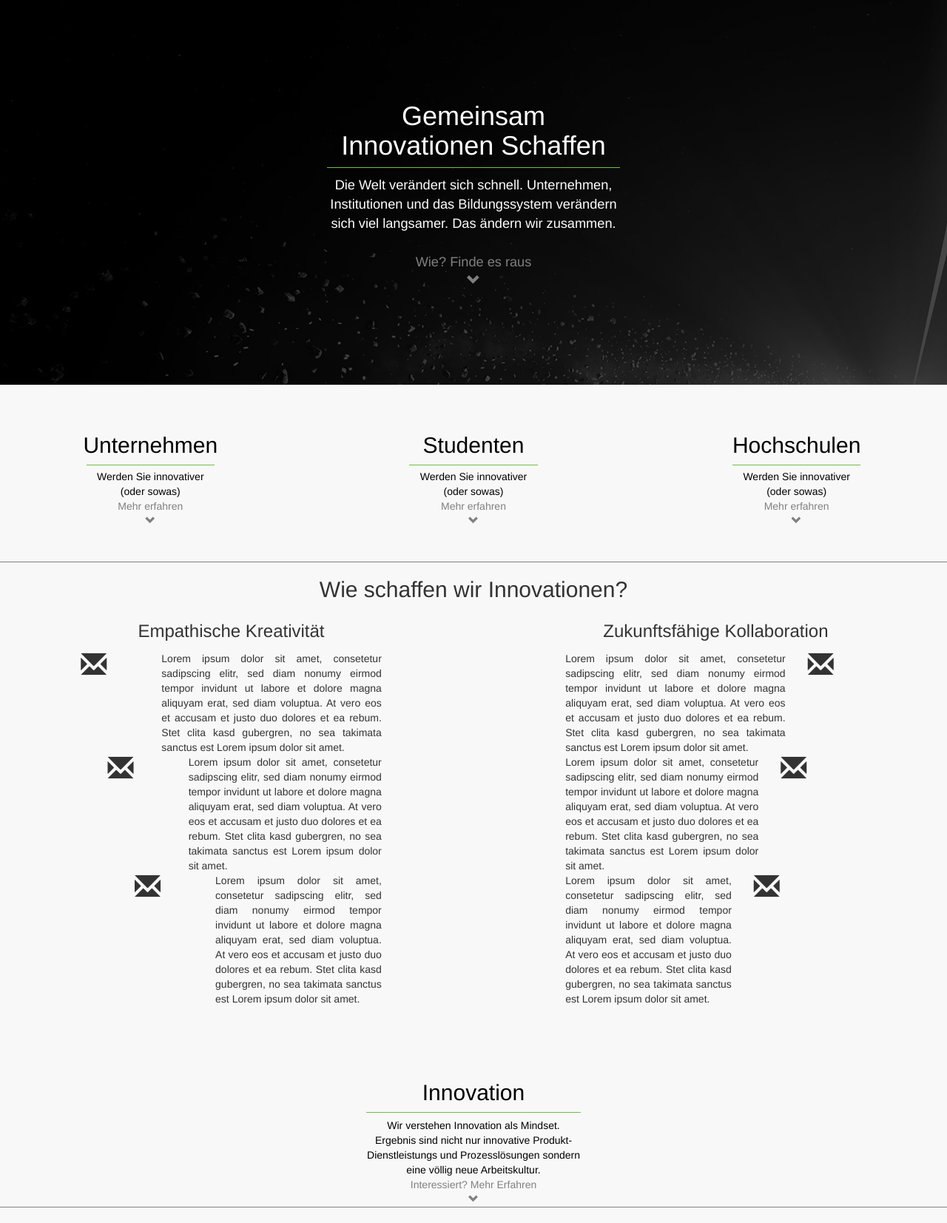
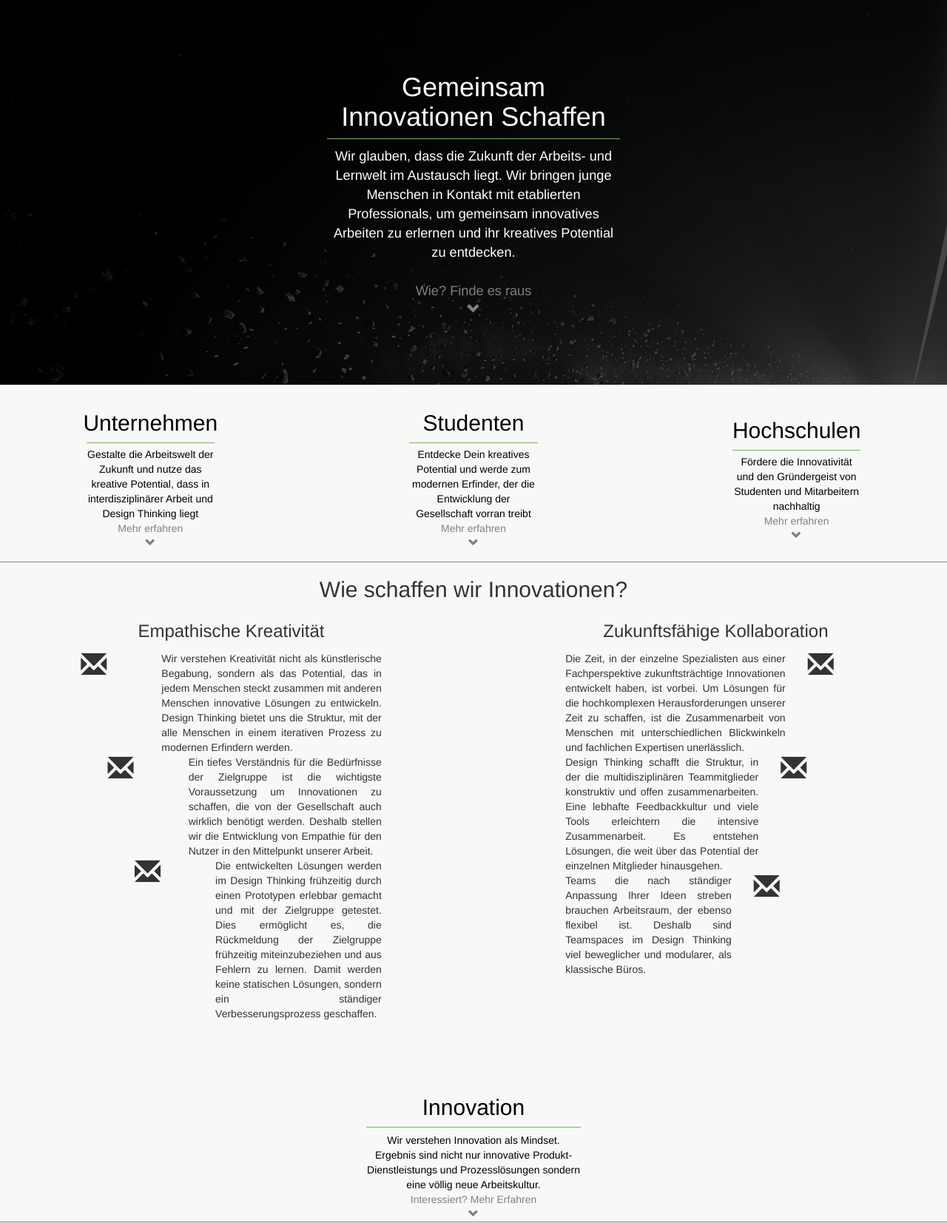
Before and after one commit to yannis216/protostart, a Django app: page / in a window 1280 px wide. Shown: the part 50-1703 px from the top of the page at 74% size. Run offline with Django 3.2, Linux system fonts and the light colour scheme; some libraries are stand-ins or nearby versions.

Commit message:
New content

```diff
--- a/home/templates/home/front_page.html
+++ b/home/templates/home/front_page.html
@@ -7,7 +7,8 @@
         <h1>Gemeinsam Innovationen Schaffen</h1>
         <div class="h_line"></div>
         <p class="vision_text">
-          Die Welt verändert sich schnell. Unternehmen, Institutionen und das Bildungssystem verändern sich viel langsamer. Das ändern wir zusammen. </br></br>
+          Wir glauben, dass die Zukunft der Arbeits- und Lernwelt im Austausch liegt. Wir bringen junge Menschen in Kontakt mit
+          etablierten Professionals, um gemeinsam innovatives Arbeiten zu erlernen und ihr kreatives Potential zu entdecken. </br></br>
           <a href="#how_container" class="vision_link smoothScroll">
             Wie? Finde es raus </br>
             <span class="glyphicon glyphicon-chevron-down" aria-hidden="true"></span>
@@ -23,7 +24,7 @@
         <h2>Unternehmen</h3>
         <div class="h_line">&nbsp</div>
 
-          Werden Sie innovativer (oder sowas) </br>
+          Gestalte die Arbeitswelt der Zukunft und nutze das kreative Potential, dass in interdisziplinärer Arbeit und Design Thinking liegt</br>
           <a href="#what_container" class="smoothScroll">
             Mehr erfahren </br>
             <span class="glyphicon glyphicon-chevron-down" aria-hidden="true"></span>
@@ -34,7 +35,7 @@
         <div class="col-md-6 col-md-offset-3 link_content">
           <h2>Studenten</h3>
           <div class="h_line">&nbsp</div>
-            Werden Sie innovativer (oder sowas)</br>
+            Entdecke Dein kreatives Potential und werde zum modernen Erfinder, der die Entwicklung der Gesellschaft vorran treibt</br>
             <a href="#what_container" class="smoothScroll">
               Mehr erfahren </br>
               <span class="glyphicon glyphicon-chevron-down" aria-hidden="true"></span>
@@ -45,7 +46,7 @@
         <div class="col-md-6 col-md-offset-3 link_content">
           <h2>Hochschulen</h3>
           <div class="h_line">&nbsp</div>
-          Werden Sie innovativer (oder sowas)</br>
+          Fördere die Innovativität und den Gründergeist von Studenten und Mitarbeitern nachhaltig</br>
           <a href="#what_container" class="smoothScroll">
             Mehr erfahren </br>
             <span class="glyphicon glyphicon-chevron-down" aria-hidden="true"></span>
@@ -76,7 +77,7 @@
             <span class="glyphicon glyphicon-envelope glyphicon_contact" aria-hidden="true"></span>
           </div>
           <div class="col-md-9 how_sub_content">
-             Lorem ipsum dolor sit amet, consetetur sadipscing elitr, sed diam nonumy eirmod tempor invidunt ut labore et dolore magna aliquyam erat, sed diam voluptua. At vero eos et accusam et justo duo dolores et ea rebum. Stet clita kasd gubergren, no sea takimata sanctus est Lorem ipsum dolor sit amet.
+            Wir verstehen Kreativität nicht als künstlerische Begabung, sondern als das Potential, das in jedem Menschen steckt zusammen mit anderen Menschen innovative Lösungen zu entwickeln. Design Thinking bietet uns die Struktur, mit der alle Menschen in einem iterativen Prozess zu modernen Erfindern werden.
           </div>
         </div>
         <div class="row">
@@ -84,7 +85,7 @@
             <span class="glyphicon glyphicon-envelope glyphicon_contact" aria-hidden="true"></span>
           </div>
           <div class="col-md-8 how_sub_content">
-            Lorem ipsum dolor sit amet, consetetur sadipscing elitr, sed diam nonumy eirmod tempor invidunt ut labore et dolore magna aliquyam erat, sed diam voluptua. At vero eos et accusam et justo duo dolores et ea rebum. Stet clita kasd gubergren, no sea takimata sanctus est Lorem ipsum dolor sit amet.
+            Ein tiefes Verständnis für die Bedürfnisse der Zielgruppe ist die wichtigste Voraussetzung um Innovationen zu schaffen, die von der Gesellschaft auch wirklich benötigt werden. Deshalb stellen wir die Entwicklung von Empathie für den Nutzer in den Mittelpunkt unserer Arbeit.
           </div>
         </div>
         <div class="row">
@@ -92,7 +93,7 @@
             <span class="glyphicon glyphicon-envelope glyphicon_contact" aria-hidden="true"></span>
           </div>
           <div class="col-md-7 how_sub_content">
-             Lorem ipsum dolor sit amet, consetetur sadipscing elitr, sed diam nonumy eirmod tempor invidunt ut labore et dolore magna aliquyam erat, sed diam voluptua. At vero eos et accusam et justo duo dolores et ea rebum. Stet clita kasd gubergren, no sea takimata sanctus est Lorem ipsum dolor sit amet.
+            Die entwickelten Lösungen werden im Design Thinking frühzeitig durch einen Prototypen erlebbar gemacht und mit der Zielgruppe getestet. Dies ermöglicht es, die Rückmeldung der Zielgruppe frühzeitig miteinzubeziehen und aus Fehlern zu lernen. Damit werden keine statischen Lösungen, sondern ein ständiger Verbesserungsprozess geschaffen.
           </div>
         </div>
 <!-- Anfang Plus Container -->
@@ -109,7 +110,7 @@
         </div>
         <div class="row">
         <div class="col-md-9 how_sub_content">
-           Lorem ipsum dolor sit amet, consetetur sadipscing elitr, sed diam nonumy eirmod tempor invidunt ut labore et dolore magna aliquyam erat, sed diam voluptua. At vero eos et accusam et justo duo dolores et ea rebum. Stet clita kasd gubergren, no sea takimata sanctus est Lorem ipsum dolor sit amet.
+          Die Zeit, in der einzelne Spezialisten aus einer Fachperspektive zukunftsträchtige Innovationen entwickelt haben, ist vorbei. Um Lösungen für die hochkomplexen Herausforderungen unserer Zeit zu schaffen, ist die Zusammenarbeit von Menschen mit unterschiedlichen Blickwinkeln und fachlichen Expertisen unerlässlich.
         </div>
         <div class="col-md-3 how_sub_picture">
           <span class="glyphicon glyphicon-envelope glyphicon_contact" aria-hidden="true"></span>
@@ -117,7 +118,7 @@
       </div>
       <div class="row">
         <div class="col-md-8 how_sub_content">
-            Lorem ipsum dolor sit amet, consetetur sadipscing elitr, sed diam nonumy eirmod tempor invidunt ut labore et dolore magna aliquyam erat, sed diam voluptua. At vero eos et accusam et justo duo dolores et ea rebum. Stet clita kasd gubergren, no sea takimata sanctus est Lorem ipsum dolor sit amet.
+          Design Thinking schafft die Struktur, in der die multidisziplinären Teammitglieder konstruktiv und offen zusammenarbeiten. Eine lebhafte Feedbackkultur und viele Tools erleichtern die intensive Zusammenarbeit. Es entstehen Lösungen, die weit über das Potential der einzelnen Mitglieder hinausgehen.
         </div>
         <div class="col-md-3 how_sub_picture">
           <span class="glyphicon glyphicon-envelope glyphicon_contact" aria-hidden="true"></span>
@@ -125,7 +126,7 @@
       </div>
       <div class="row">
         <div class="col-md-7 how_sub_content">
-           Lorem ipsum dolor sit amet, consetetur sadipscing elitr, sed diam nonumy eirmod tempor invidunt ut labore et dolore magna aliquyam erat, sed diam voluptua. At vero eos et accusam et justo duo dolores et ea rebum. Stet clita kasd gubergren, no sea takimata sanctus est Lorem ipsum dolor sit amet.
+          Teams die nach ständiger Anpassung Ihrer Ideen streben brauchen Arbeitsraum, der ebenso flexibel ist. Deshalb sind Teamspaces im Design Thinking viel beweglicher und modularer, als klassische Büros.
         </div>
         <div class="col-md-3 how_sub_picture">
           <span class="glyphicon glyphicon-envelope glyphicon_contact" aria-hidden="true"></span>
```
